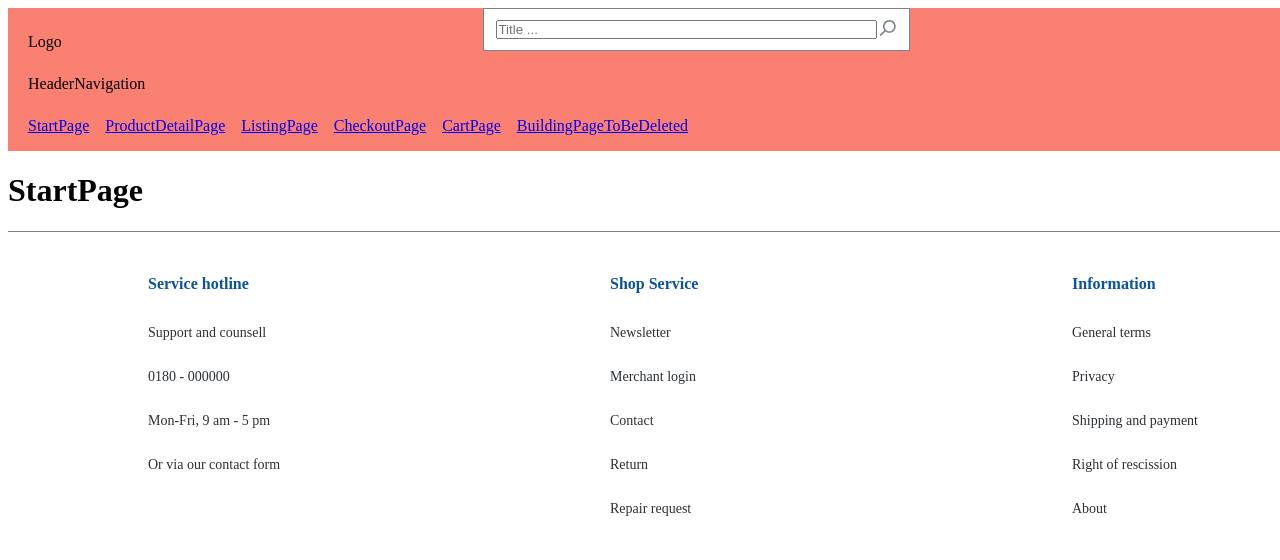
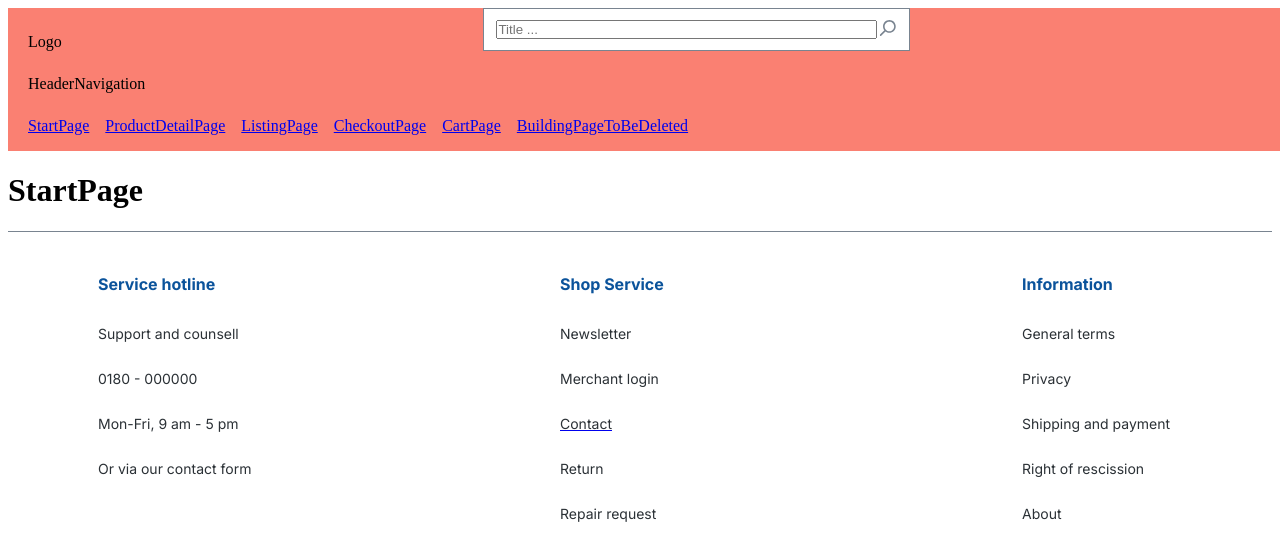
Before and after one commit to EmperorBlizzard/Frontend2Assignment, a React (Vite) app in the folder Frontend2Assignment/: page / in a window 1280 px wide. Shown: the top 560 px of the page. Built offline with nearby package versions, Linux system fonts and the light colour scheme.

Commit message:
lagt till ContatPage och rättat Footer

```diff
--- a/Frontend2Assignment/src/App.jsx
+++ b/Frontend2Assignment/src/App.jsx
@@ -5,6 +5,8 @@ import ListingPage from "./Pages/ListingPage";
 import CheckoutPage from "./Pages/CheckoutPage";
 import CartPage from "./Pages/CartPage";
 import BuildingPageToBeDeleted from "./Pages/BuildingPageToBeDeleted";
+import ContactPage from "./Pages/ContactPage";
+
 
 
 function App() {
@@ -17,6 +19,7 @@ function App() {
 				<Route path="/checkoutpage" element={<CheckoutPage />} />
 				<Route path="/cartpage" element={<CartPage />} />
 				<Route path="/buildingpagetobedeleted" element={<BuildingPageToBeDeleted />} />
+				<Route path="/contactpage" element={<ContactPage />} />
 			</Routes>
 		</BrowserRouter>
 	);
--- /dev/null
+++ b/Frontend2Assignment/src/Pages/ContactPage.jsx
@@ -0,0 +1,15 @@
+import React from 'react'
+
+
+function Contact() {
+    return (
+      <div>
+        <h2>Kontaktinformation</h2>
+        <p>Email: info@example.com</p>
+        <p>Telefon: 123-456-7890</p>
+
+      </div>
+    );
+  }
+
+  export default Contact
--- a/Frontend2Assignment/src/components/sections/Footer.jsx
+++ b/Frontend2Assignment/src/components/sections/Footer.jsx
@@ -1,15 +1,16 @@
 import React from 'react'
 import styled from "styled-components";
+import { Link } from 'react-router-dom';
 
 
 const FooterContent = styled.div`
   border-top: 1px solid #798490;
   background: #FFF;
   display: flex;
-  height: 40px;
+
   width: 100%;
   margin: 0 auto;
-  padding: 0 50px 300px 50px;
+  gap: 40px;
   justify-content: space-between;
   align-items: stretch;
    `;
@@ -27,7 +28,7 @@ const FooterColumn = styled.div`
 
 const FooterHeading = styled.h5`
   color: #0B539B;
-  font-family: 'Inter, sans-serif';
+  font-family: 'Inter', sans-serif;
   font-size: 16px;
   font-style: normal;
   font-weight: 700;
@@ -38,7 +39,7 @@ const FooterHeading = styled.h5`
 
 const StyledParagraph = styled.p`
   color: #2B3136;
-  font-family: 'Inter, sans-serif';
+  font-family: 'Inter', sans-serif;
   font-size: 14px;
   font-style: normal;
   font-weight: 400;
@@ -62,7 +63,9 @@ function Footer() {
         <FooterHeading>Shop Service</FooterHeading>
         <StyledParagraph>Newsletter</StyledParagraph>
         <StyledParagraph>Merchant login</StyledParagraph>
-        <StyledParagraph>Contact</StyledParagraph>
+        <Link to="/contactpage">
+          <StyledParagraph>Contact</StyledParagraph>
+        </Link>
         <StyledParagraph>Return</StyledParagraph>
         <StyledParagraph>Repair request</StyledParagraph>
       </FooterColumn>
```
Also changed, not shown: 1 other file (tests, documents, lock files or other folders).
